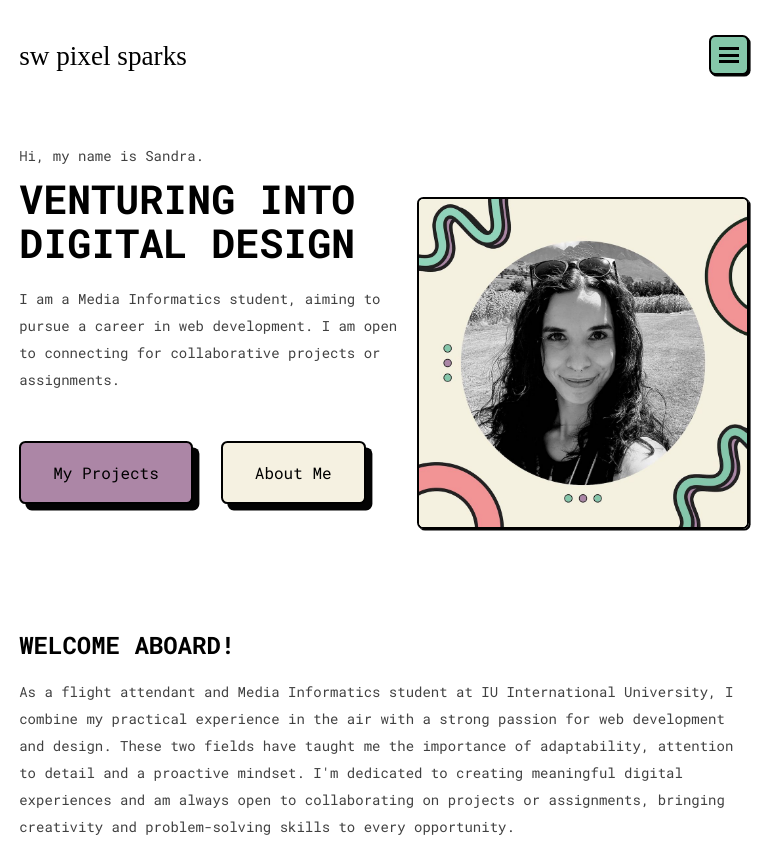
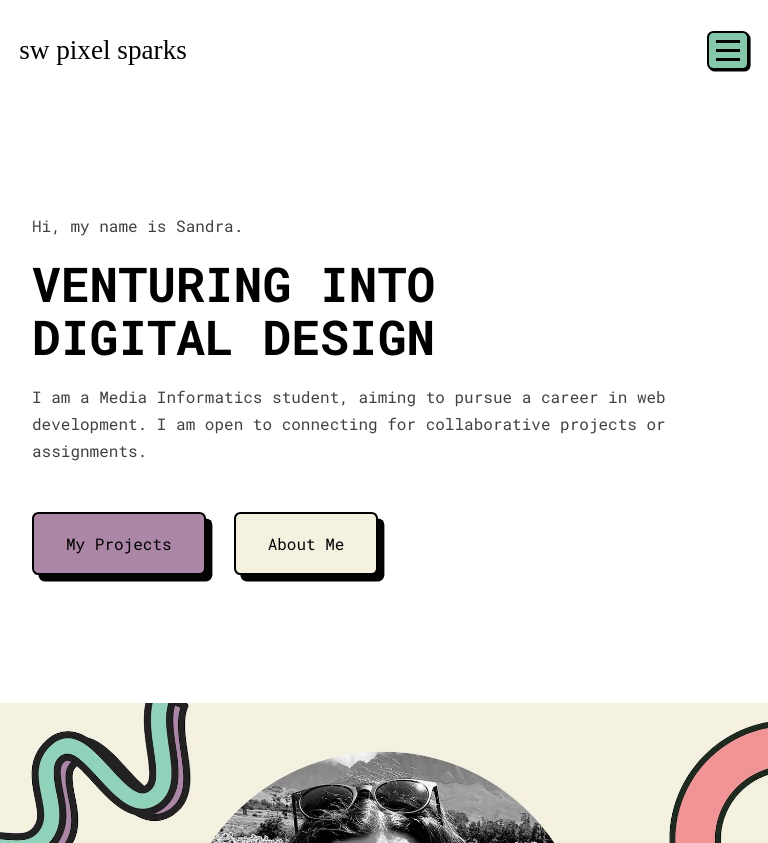
Before and after one commit to IU-Webprogrammierung/web-programmierung-sandraJessica, a plain HTML site: page index.html in a window 768 px wide. Shown: the top 843 px of the page. Drawn offline with Linux system fonts and the light colour scheme; a web font is replaced by a local one.

Commit message:
Update CSS media queries for  mobile and tablet screen styles
- Update image format for tablet screens
- Update span of hero-heading

```diff
--- a/css/styles.css
+++ b/css/styles.css
@@ -12,7 +12,7 @@
 
 /*--------------------- Basic css styling ---------------------*/
 
-/*Font styling*/
+/* Font styling */
 
 h1,
 h2,
@@ -49,11 +49,13 @@ p {
   color: rgba(0, 0, 0, 0.75);
 }
 
-.projects-h1, .about-me-h1, .contact-h1 {
+.projects-h1,
+.about-me-h1,
+.contact-h1 {
   font-size: 2rem;
 }
 
-/*Padding of screen sides*/
+/* Padding of screen sides */
 
 .hero-content,
 .about-content,
@@ -66,7 +68,7 @@ p {
   margin-right: 1.2rem;
 }
 
-/*Basic button styling*/
+/* Basic button styling */
 
 .btn,
 .form-button {
@@ -78,17 +80,17 @@ p {
   box-shadow: #030303 0.4rem 0.4rem 0;
   padding: 1rem 2rem;
   margin: 0px 0px 1.3rem;
-  /* For button lift up hover effect*/
+  /* For button lift up hover effect */
   transition: transform 0.3s ease;
 }
 
 .btn:hover,
 .form-button:hover {
-  /* Button lift up hover effect*/
+  /* Button lift up hover effect */
   transform: translateY(-5px);
 }
 
-/*Logo styling*/
+/* Logo styling */
 
 .logo {
   color: black;
@@ -98,7 +100,7 @@ p {
   font-size: 1.7rem;
 }
 
-/*Basic picture tag reset*/
+/* Basic picture tag reset */
 
 picture {
   display: block;
@@ -107,39 +109,64 @@ picture {
 
 /*--------------------- Media-Queries ---------------------*/
 
-/*Mobile Media-Query*/
+/*--------------------- Mobile Media-Query ---------------------*/
 
-@media (max-width: 767px) {
-  /*Title breaks at index.html mit span tags*/
-  .hero-heading-break1 {
-    display: block;
+@media (max-width: 640px) {
+  /* Title breaks at index.html mit span tags */
+  .hero-heading-tablet {
+    display: none; /* Tablet-version heading is hidden */
   }
 
-  .hero-heading-break2 {
-    display: block;
+  .hero-heading-mobile span {
+    display: block; /* Line breaks for heading */
   }
-
-  /*Button position (full width)*/
+  /* Button position (full width) */
   .btn {
     display: block;
+    font-size: 1.2rem;
   }
 
   .about-text-span {
     display: block;
   }
 
-  /*Hide nav-items for mobile screens*/
+  /* Hide nav-items for mobile screens */
   .nav-container > .nav-item {
     display: none;
   }
 }
 
-/*Tablet Media-Query*/
+/*--------------------- Tablet Media-Query ---------------------*/
 
-@media (min-width: 768px) and (max-width: 1024px) {
-  /*Hide nav-items for tablet screens*/
+@media (min-width: 641px) and (max-width: 1024px) {
+  /* Hide nav-items for tablet screens */
   .nav-container > .nav-item {
     display: none;
+  }
+
+  h1 {
+    font-size: 3rem;
+  }
+
+  h2 {
+    font-size: 2rem;
+  }
+
+  .hero-heading-mobile {
+    display: none; /* Mobile-version heading hidden */
+  }
+
+  .hero-heading-tablet {
+    display: block;
+  }
+
+  .hero-heading-tablet span {
+    display: block; /* Line break after "Venturing Into" */
+  }
+
+  .hero-intro,
+  .eyebrow {
+    font-size: 1rem;
   }
 
   .btn {
@@ -149,48 +176,65 @@ picture {
     margin-bottom: 5rem;
   }
 
-  .hero-img-container img, .about-img-container img {
-  border: solid black;
-  border-width: 0.125em;
-  border-radius: 0.4rem;
-  box-shadow: #030303 0.1rem 0.1rem 0;
+  .hero-container {
+    margin-top: 4rem;
+  }
+
+  .hero-content,
+  .about-content {
+    margin-left: 2rem;
+    margin-right: 2rem;
+  }
+
+  .about-content {
+    margin-top: 6rem;
+  }
+
+  .hero-img-container {
+    width: 100%;
+    display: flex;
+    justify-content: center;
+  }
+
+  .hero-img-container img,
+  .about-img-container img {
+    width: 100%;
+    height: auto;
+    object-fit: cover;
   }
 
   .hero-wrapper {
     display: flex;
-    justify-content: space-between;
-    align-items: center;
-    width: 100%;
-    padding-right: 1.2rem;
-
+    flex-direction: column;
+    align-items: flex-end;
+    text-align: flex-start;
   }
 }
-/*Desktop Media-Query*/
+
+/*--------------------- Desktop Media-Query ---------------------*/
 
 @media (min-width: 1025px) {
-/*Hide hamburger-menu for desktop screens*/
-.hamburger-container > .hamburger {
-  display: none;
-}
-
+  /* Hide hamburger-menu for desktop screens */
+  .hamburger-container > .hamburger {
+    display: none;
+  }
 }
 
 /*--------------------- Header styling (all pages) ---------------------*/
 
-/*Logo*/
+/* Logo */
 
 .logo-link {
+  display: flex;
+  align-items: center;
   text-decoration: none;
-}
-
-a.logo-link {
-  margin-top: 1.5rem;
 }
 
 .header-container {
   display: flex;
-  flex-wrap: wrap;
   justify-content: space-between;
+  width: 100%;
+  height: 100px;
   padding: 1.2rem;
 }
 
@@ -211,12 +255,11 @@ a.logo-link {
   font-style: normal;
 }
 
-/*Hamburger menu styling*/
+/* Hamburger menu styling */
 
-.hamburger-container {
+.main-nav-menu {
   display: flex;
-  justify-content: end;
-  margin-top: 1rem;
+  align-items: center;
 }
 
 .hamburger {
@@ -225,10 +268,10 @@ a.logo-link {
   justify-content: space-around;
   align-items: center;
   background-color: #85c7aa;
-  padding: 8px;
+  padding: 4px 8px;
   border: solid black;
-  height: 40px;
-  width: 40px;
+  height: 39px;
+  width: 42px;
   border: solid black;
   border-width: 0.125em;
   border-radius: 0.4rem;
@@ -236,7 +279,7 @@ a.logo-link {
 }
 
 .bar {
-  width: 20px;
+  width: 24px;
   height: 3px;
   background-color: rgb(0, 0, 0);
 }
@@ -266,8 +309,6 @@ a.hero-btn-primary:hover {
 a.hero-btn-secondary:hover {
   background-color: #f7f4ea;
 }
-
-
 
 /*--------------------- About styling (index.html) ---------------------*/
 
@@ -528,7 +569,7 @@ a.footer-link {
 
 /* Underline link animation */
 .footer-link:hover::after {
-  width: 100%; /* Underline goes over whole content length*/
+  width: 100%; /* Underline goes over whole content length */
 }
 
 /*Footer icon styling*/
--- a/index.html
+++ b/index.html
@@ -56,8 +56,17 @@
       <div class="hero-content">
             <p class="eyebrow">Hi, my name is Sandra.</p>
             <h1>
-              <span class="hero-heading-break1">Venturing</span>
-              <span class="hero-heading-break2">Into Digital</span> Design
+              <h1>
+                <span class="hero-heading-mobile">
+                  <span>Venturing</span>
+                  <span>Into Digital</span>
+                  <span>Design</span>
+                </span>
+                <span class="hero-heading-tablet">
+                  <span>Venturing Into</span>
+                  <span>Digital Design</span>
+                </span>
+              </h1>
             </h1>
             <p class="hero-intro">
               I am a Media Informatics student, aiming to pursue a career in web
@@ -77,10 +86,10 @@
       <picture class="hero-img-container">
             <source
               srcset="./assets/images/small/sandra_wittek_600w.jpg"
-              media="(max-width: 600px)"
+              media="(max-width: 640px)"
             />
             <source
-              srcset="./assets/images/medium/sandra_wittek_1000w.jpg"
+              srcset="./assets/images/medium/sandra_wittek_1000h.jpg"
               media="(max-width: 1024px)"
             />
             <source
@@ -89,7 +98,7 @@
               width="500px"
             />
             <img
-              src="./assets/images/medium/sandra_wittek_1000w.jpg"
+              src="./assets/images/medium/sandra_wittek_1500w.jpg"
               alt="Black-and-white portrait image of Sandra Wittek with colorful, playful, and geometric elements"
               width="100%"
             />
@@ -129,10 +138,10 @@
           <picture class="about-img-container">
             <source
               srcset="./assets/images/small/webdesign_600w.jpg"
-              media="(max-width: 600px)"
+              media="(max-width: 640px)"
             />
             <source
-              srcset="./assets/images/medium/webdesign_1000w.jpg"
+              srcset="./assets/images/medium/webdesign_1000h.jpg"
               media="(max-width: 1024px)"
             />
             <source
@@ -141,7 +150,7 @@
               width="500px"
             />
             <img
-              src="./assets/images/medium/webdesign_1000w.jpg"
+              src="./assets/images/medium/webdesign_1500w.jpg"
               alt="Colorful graphic representation of a web design process, featuring browser window elements and design tools like tags and a paintbrush."
               width="100%"
             />
```
Also changed, not shown: assets/images/medium/sandra_wittek_1000h.jpg (added), assets/images/medium/sandra_wittek_1000w.jpg (deleted), assets/images/medium/webdesign_1000h.jpg (added).
